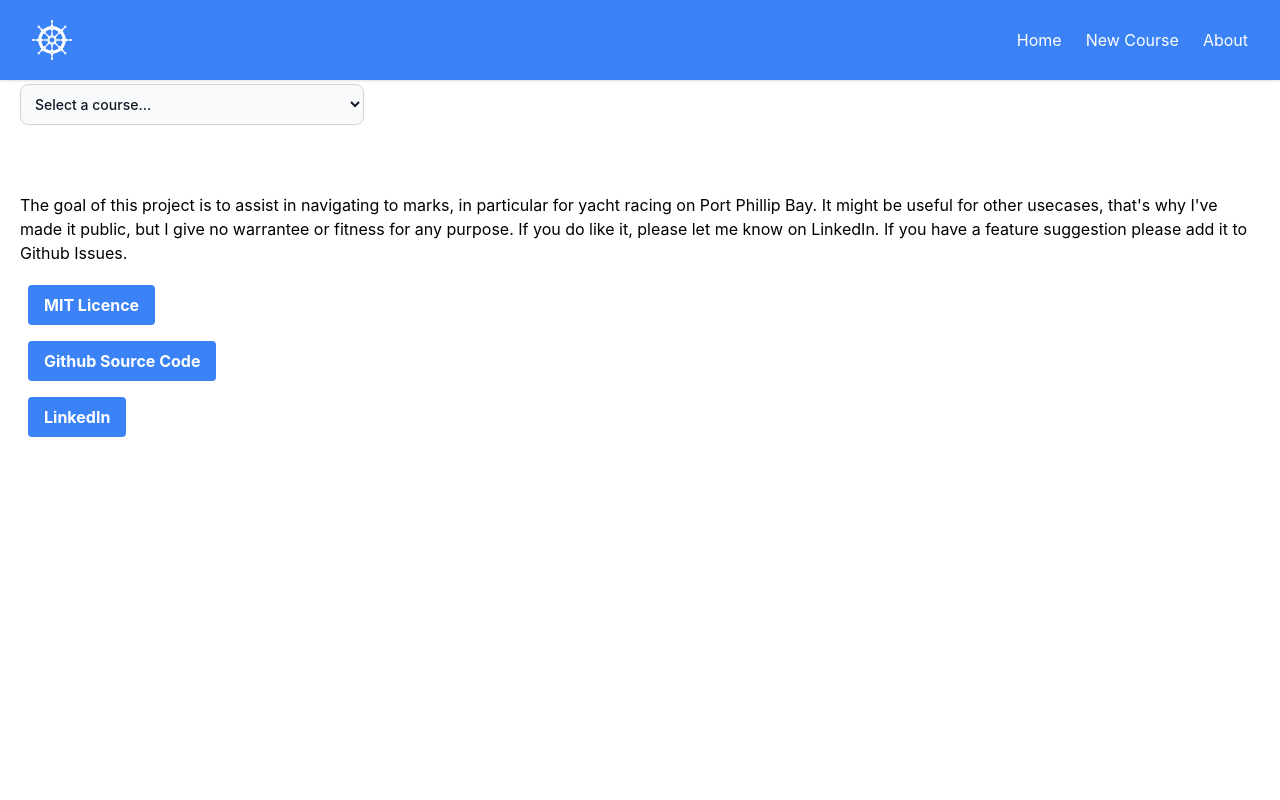
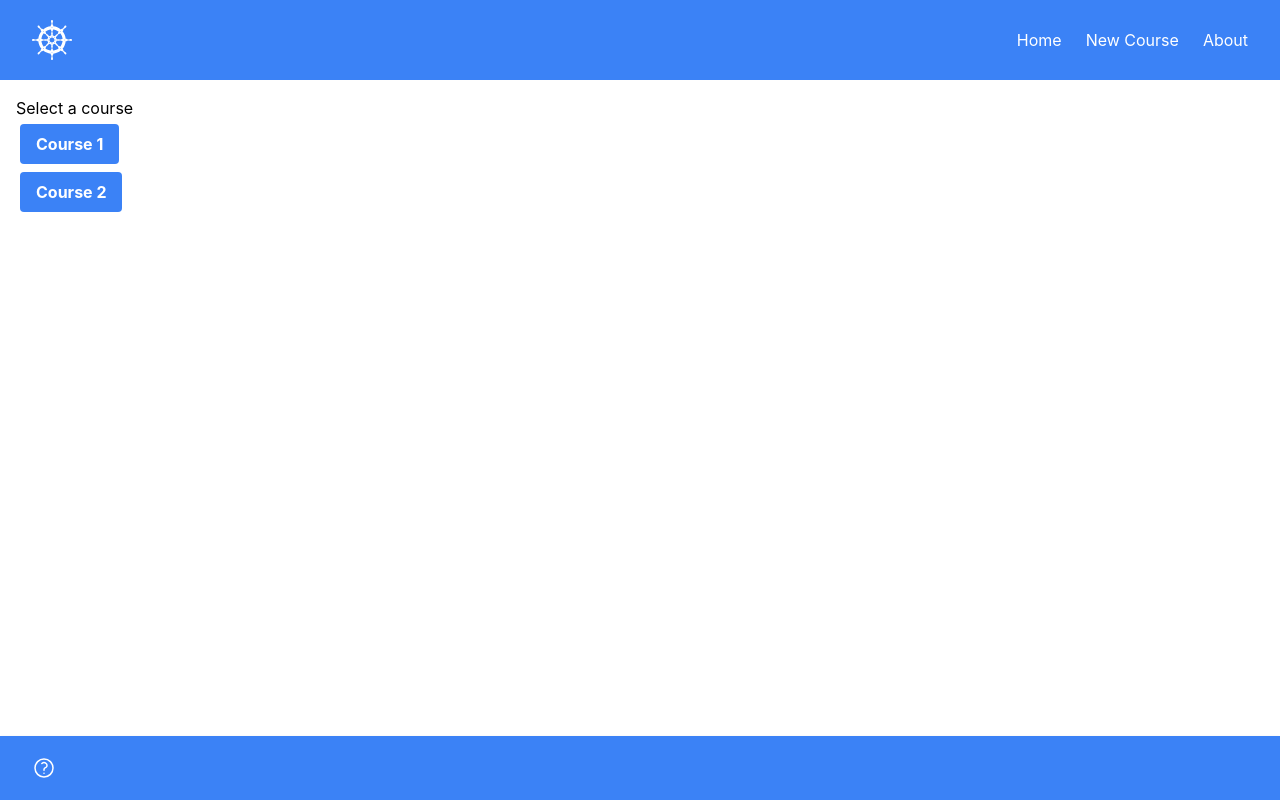
Before and after one commit to hutch120/OneAtTheWheel, a React (Create React App) app: page /#/ in a window 1280 px wide. Built offline with nearby package versions, Linux system fonts and the light colour scheme.

Commit message:
UX update

```diff
--- /dev/null
+++ b/src/components/Footer.tsx
@@ -0,0 +1,88 @@
+import { useState } from 'react'
+import { Link } from 'react-router-dom'
+import * as Icons from './Icons'
+
+// For non-map data, push data down from top header height.
+export function HeaderSpacer() {
+  return <div className="h-18"></div>
+}
+
+interface IFooter {
+  mapData?: {
+    latitude: number
+    longitude: number
+    direction: number
+    heading: number
+    speed: number
+    timestamp: string
+  }
+}
+
+// From  here: https://larainfo.com/blogs/react-responsive-navbar-menu-with-tailwind-css-example
+export function Footer({ mapData }: IFooter) {
+  const [navbar, setNavbar] = useState(false)
+
+  return (
+    <div>
+      <nav className="bg-blue-500 shadow z-20">
+        <div className="justify-between px-4 mx-auto lg:max-w-7xl md:items-center md:flex md:px-8 bg-blue-500">
+          <div>
+            <div className="flex items-center justify-between py-3 md:py-5 md:block">
+              <Link to="/about">
+                <h2 className="text-2xl font-bold text-white">
+                  <Icons.Help />
+                </h2>
+              </Link>
+              {mapData && (
+                <div className="md:hidden">
+                  <button
+                    className="p-2 text-gray-700 rounded-md outline-none focus:border-gray-400 focus:border"
+                    onClick={() => setNavbar(!navbar)}
+                  >
+                    {navbar ? <Icons.Close /> : <Icons.Sparkles />}
+                  </button>
+                </div>
+              )}
+            </div>
+          </div>
+          {mapData && (
+            <div>
+              <div
+                className={`flex-1 justify-self-center pb-3 mt-8 md:block md:pb-0 md:mt-0 ${
+                  navbar ? 'block' : 'hidden'
+                }`}
+              >
+                <div className="grid">
+                  <div className="p-2">
+                    <Icons.ArrowsPointingIn />
+                    <div className="inline pl-2 text-white">{mapData.latitude}</div>
+                  </div>
+                  <div className="p-2">
+                    <Icons.ArrowsPointingIn />
+                    <div className="inline pl-2 text-white">{mapData.longitude}</div>
+                  </div>
+                  <div className="p-2">
+                    <Icons.ArrowsPointingOut />
+                    <div className="inline pl-2 text-white">{mapData.direction}</div>
+                  </div>
+                  <div className="p-2">
+                    <Icons.ArrowsPointingOut />
+                    <div className="inline pl-2 text-white">{mapData.heading}</div>
+                  </div>
+                  <div className="p-2">
+                    <Icons.ArrowsPointingOut />
+                    <div className="inline pl-2 text-white">{mapData.speed}</div>
+                  </div>
+                  <div className="p-2">
+                    <Icons.ArrowsPointingOut />
+                    <div className="inline pl-2 text-white">{mapData.timestamp}</div>
+                  </div>
+                </div>
+              </div>
+            </div>
+          )}
+        </div>
+      </nav>
+    </div>
+  )
+}
--- a/src/components/Header.tsx
+++ b/src/components/Header.tsx
@@ -12,8 +12,7 @@ export function Header() {
 
   return (
     <div>
-      <div className="pt-16"></div>
-      <nav className="absolute top-0 left-0 right-0 bg-blue-500 shadow z-20">
+      <nav className="bg-blue-500 shadow z-20">
         <div className="justify-between px-4 mx-auto lg:max-w-7xl md:items-center md:flex md:px-8 bg-blue-500">
           <div>
             <div className="flex items-center justify-between py-3 md:py-5 md:block">
--- /dev/null
+++ b/src/components/Icons.tsx
@@ -0,0 +1,92 @@
+export function ArrowsPointingIn(): JSX.Element {
+  return (
+    <svg
+      xmlns="http://www.w3.org/2000/svg"
+      fill="none"
+      viewBox="0 0 24 24"
+      strokeWidth={1.5}
+      stroke="currentColor"
+      className="inline w-6 h-6 text-white"
+    >
+      <path
+        strokeLinecap="round"
+        strokeLinejoin="round"
+        d="M9 9V4.5M9 9H4.5M9 9L3.75 3.75M9 15v4.5M9 15H4.5M9 15l-5.25 5.25M15 9h4.5M15 9V4.5M15 9l5.25-5.25M15 15h4.5M15 15v4.5m0-4.5l5.25 5.25"
+      />
+    </svg>
+  )
+}
+
+export function ArrowsPointingOut(): JSX.Element {
+  return (
+    <svg
+      xmlns="http://www.w3.org/2000/svg"
+      fill="none"
+      viewBox="0 0 24 24"
+      strokeWidth={1.5}
+      stroke="currentColor"
+      className="inline w-6 h-6 text-white"
+    >
+      <path
+        strokeLinecap="round"
+        strokeLinejoin="round"
+        d="M3.75 3.75v4.5m0-4.5h4.5m-4.5 0L9 9M3.75 20.25v-4.5m0 4.5h4.5m-4.5 0L9 15M20.25 3.75h-4.5m4.5 0v4.5m0-4.5L15 9m5.25 11.25h-4.5m4.5 0v-4.5m0 4.5L15 15"
+      />
+    </svg>
+  )
+}
+
+export function Help(): JSX.Element {
+  return (
+    <svg
+      xmlns="http://www.w3.org/2000/svg"
+      fill="none"
+      viewBox="0 0 24 24"
+      strokeWidth={1.5}
+      stroke="currentColor"
+      className="w-6 h-6"
+    >
+      <path
+        strokeLinecap="round"
+        strokeLinejoin="round"
+        d="M9.879 7.519c1.171-1.025 3.071-1.025 4.242 0 1.172 1.025 1.172 2.687 0 3.712-.203.179-.43.326-.67.442-.745.361-1.45.999-1.45 1.827v.75M21 12a9 9 0 11-18 0 9 9 0 0118 0zm-9 5.25h.008v.008H12v-.008z"
+      />
+    </svg>
+  )
+}
+
+export function Close(): JSX.Element {
+  return (
+    <svg
+      xmlns="http://www.w3.org/2000/svg"
+      className="w-6 h-6 text-white "
+      viewBox="0 0 20 20"
+      fill="currentColor"
+    >
+      <path
+        fillRule="evenodd"
+        d="M4.293 4.293a1 1 0 011.414 0L10 8.586l4.293-4.293a1 1 0 111.414 1.414L11.414 10l4.293 4.293a1 1 0 01-1.414 1.414L10 11.414l-4.293 4.293a1 1 0 01-1.414-1.414L8.586 10 4.293 5.707a1 1 0 010-1.414z"
+        clipRule="evenodd"
+      />
+    </svg>
+  )
+}
+
+export function Sparkles(): JSX.Element {
+  return (
+    <svg
+      xmlns="http://www.w3.org/2000/svg"
+      fill="none"
+      viewBox="0 0 24 24"
+      strokeWidth={1.5}
+      stroke="currentColor"
+      className="w-6 h-6 text-white"
+    >
+      <path
+        strokeLinecap="round"
+        strokeLinejoin="round"
+        d="M9.813 15.904L9 18.75l-.813-2.846a4.5 4.5 0 00-3.09-3.09L2.25 12l2.846-.813a4.5 4.5 0 003.09-3.09L9 5.25l.813 2.846a4.5 4.5 0 003.09 3.09L15.75 12l-2.846.813a4.5 4.5 0 00-3.09 3.09zM18.259 8.715L18 9.75l-.259-1.035a3.375 3.375 0 00-2.455-2.456L14.25 6l1.036-.259a3.375 3.375 0 002.455-2.456L18 2.25l.259 1.035a3.375 3.375 0 002.456 2.456L21.75 6l-1.035.259a3.375 3.375 0 00-2.456 2.456zM16.894 20.567L16.5 21.75l-.394-1.183a2.25 2.25 0 00-1.423-1.423L13.5 18.75l1.183-.394a2.25 2.25 0 001.423-1.423l.394-1.183.394 1.183a2.25 2.25 0 001.423 1.423l1.183.394-1.183.394a2.25 2.25 0 00-1.423 1.423z"
+      />
+    </svg>
+  )
+}
--- a/src/pages/About.tsx
+++ b/src/pages/About.tsx
@@ -1,15 +1,14 @@
-import { Header } from '../components/Header'
+import { Layout } from './Layout'
 
 export function About() {
   return (
-    <div>
-      <Header />
+    <Layout>
       <div className="p-5">
         <div>
-          This is a little project I wrote to assist in figuring out the marks for yacht racing on
-          Port Phillip Bay. I've made it public, but I give no warrantee or fitness for any purpose.
-          If you do like it, please let me know on LinkedIn. If you have a feature suggestion please
-          add it to Github Issues.
+          I wrote this application to assist in attempting to assist in racing to marks for yacht
+          racing on Port Phillip Bay. I've made it public, but I give no warrantee or fitness for
+          any purpose. If you do like it, please let me know on LinkedIn. If you have a feature
+          suggestion please add it to Github Issues.
         </div>
         <div className="pt-5 p-2">
           <a href="https://github.com/hutch120/OneAtTheWheel/blob/main/LICENSE">
@@ -33,6 +32,6 @@ export function About() {
           </a>
         </div>
       </div>
-    </div>
+    </Layout>
   )
 }
--- a/src/pages/Landing.tsx
+++ b/src/pages/Landing.tsx
@@ -1,93 +1,61 @@
 import { useState } from 'react'
-import { Header } from '../components/Header'
-import { SelectBox, ISelectBoxItem } from '../components/SelectBox'
 import { Link } from 'react-router-dom'
+import { Layout } from './Layout'
 
-const testCourses: ISelectBoxItem[] = [
+enum EMarkSideTo {
+  port = 'port',
+  starboard = 'starboard'
+}
+
+interface ICourse {
+  id: string
+  name: string
+  item: {
+    mark: {
+      lon: number
+      lat: number
+      name: string
+      sideTo: EMarkSideTo
+    }[]
+  }
+}
+const testCourses: ICourse[] = [
   {
-    key: '',
-    value: 'Select a course...',
-    item: {}
-  },
-  {
-    key: '1',
-    value: 'Course 1',
+    id: 'course1',
+    name: 'Course 1',
     item: {
-      marks: []
+      mark: []
     }
   },
   {
-    key: '2',
-    value: 'Course 2',
+    id: 'course2',
+    name: 'Course 2',
     item: {
-      marks: []
+      mark: []
     }
   }
 ]
 
 export function Landing() {
-  const [courses] = useState<ISelectBoxItem[]>(testCourses)
-  const [course, setCourse] = useState<ISelectBoxItem>({
-    key: '',
-    value: 'Loading courses, please wait...',
-    item: {}
-  })
-
-  const bCourseSelected = course?.key !== ''
-  const selectedCourseUrl = `/view/${course?.key}`
+  const [courses] = useState<ICourse[]>(testCourses)
 
   return (
-    <div>
-      <Header />
-      <div className="pl-5 pr-5 pt-5 max-w-sm">
-        {courses && (
-          <SelectBox
-            title=""
-            description=""
-            updateState={setCourse}
-            item={course}
-            options={courses}
-          />
-        )}
+    <Layout>
+      <div className="p-4">
+        Select a course
+        {courses.map((course) => {
+          const to = `/view/${course.id}`
+          return (
+            <div key={course.id} className="p-1">
+              <Link to={to}>
+                <button className="bg-blue-500 hover:bg-blue-700 text-white font-bold py-2 px-4 rounded">
+                  {course.name}
+                </button>
+              </Link>
+            </div>
+          )
+        })}
       </div>
-      <div className="p-5">
-        <Link to={selectedCourseUrl}>
-          {bCourseSelected && (
-            <button className="bg-blue-500 hover:bg-blue-700 text-white font-bold py-2 px-4 rounded">
-              View Course
-            </button>
-          )}
-        </Link>
-      </div>
-      <div className="p-5">
-        <div>
-          The goal of this project is to assist in navigating to marks, in particular for yacht
-          racing on Port Phillip Bay. It might be useful for other usecases, that's why I've made it
-          public, but I give no warrantee or fitness for any purpose. If you do like it, please let
-          me know on LinkedIn. If you have a feature suggestion please add it to Github Issues.
-        </div>
-        <div className="pt-5 p-2">
-          <a href="https://github.com/hutch120/OneAtTheWheel/blob/main/LICENSE">
-            <button className="bg-blue-500 hover:bg-blue-700 text-white font-bold py-2 px-4 rounded">
-              MIT Licence
-            </button>
-          </a>
-        </div>
-        <div className="p-2">
-          <a href="https://github.com/hutch120/OneAtTheWheel">
-            <button className="bg-blue-500 hover:bg-blue-700 text-white font-bold py-2 px-4 rounded">
-              Github Source Code
-            </button>
-          </a>
-        </div>
-        <div className="p-2">
-          <a href="https://www.linkedin.com/in/simonhutchison1/">
-            <button className="bg-blue-500 hover:bg-blue-700 text-white font-bold py-2 px-4 rounded">
-              LinkedIn
-            </button>
-          </a>
-        </div>
-      </div>
-    </div>
+    </Layout>
   )
 }
--- /dev/null
+++ b/src/pages/Layout.tsx
@@ -0,0 +1,24 @@
+import { Header } from '../components/Header'
+import { Footer } from '../components/Footer'
+
+interface ILayout {
+  children: JSX.Element | JSX.Element[]
+}
+
+export function Layout({ children }: ILayout) {
+  return (
+    <div className="h-screen flex flex-col">
+      <Header />
+
+      <div className="flex-1 overflow-y-auto">
+        <div className="relative">
+          <div className="flex-grow flex flex-row overflow-hidden justify-center">
+            <div className="flex-1 flex flex-col bg-white">{children}</div>
+          </div>
+        </div>
+      </div>
+
+      <Footer />
+    </div>
+  )
+}
--- a/src/pages/ViewCourse.tsx
+++ b/src/pages/ViewCourse.tsx
@@ -1,6 +1,6 @@
 import { OneMap } from '../components/OneMap'
 import useGeolocation from 'react-hook-geolocation'
-import { Header } from '../components/Header'
+import { Layout } from './Layout'
 
 export function ViewCourse() {
   const geolocation = useGeolocation({
@@ -18,8 +18,8 @@ export function ViewCourse() {
   }
 
   return (
+    <Layout>
       <div>
-      <Header />
         {!geolocation.error && (
           <div>
             <ul>
@@ -43,5 +43,6 @@ export function ViewCourse() {
         )}
         <OneMap mapOptions={mapOptions} />
       </div>
+    </Layout>
   )
 }
```
Also changed, not shown: src/pages/CreateCourse.tsx (+15 -14 lines). Lines whose indentation alone changed are shown as unchanged.
